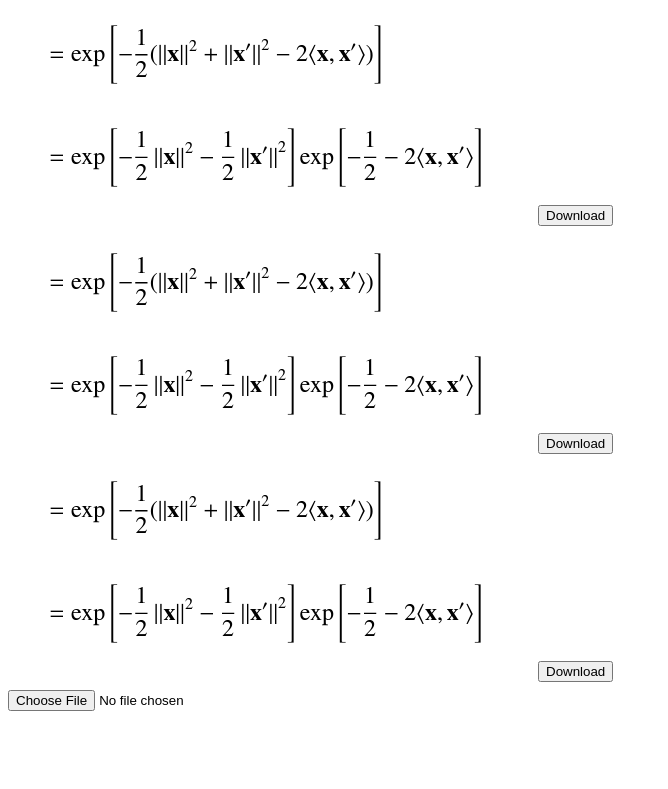
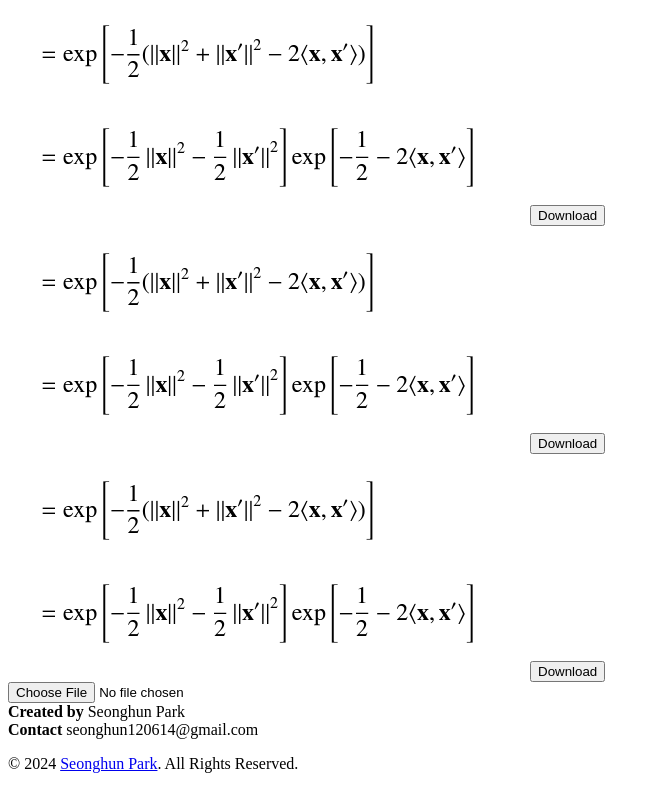
Before and after one commit to seonghun120614/SYD, a React (Vite) app in the folder app/front/: page / in a window 1280 px wide. Shown: the part 538-1327 px from the top of the page, without its empty margins (0-668 px from the left). Before the commit the page ends 1257 px from the top, so only its background shows below. Built offline with nearby package versions, Linux system fonts and the light colour scheme.

Commit message:
feat: Create a  layout

```diff
--- a/app/front/src/App.jsx
+++ b/app/front/src/App.jsx
@@ -3,6 +3,7 @@ import React from "react";
 import CSVUpload from './components/CSVUpload';
 import Body from './layouts/Body';
 import Header from './layouts/Header';
+import Footer from './layouts/Footer';
 
 
 function App() {
@@ -11,6 +12,7 @@ function App() {
       <Header />
       <Body />
       <CSVUpload />
+      <Footer />
     </div>
   );
 }
--- a/app/front/src/layouts/Body.jsx
+++ b/app/front/src/layouts/Body.jsx
@@ -9,11 +9,11 @@ function Body() {
   const blocks = [1, 2, 3, 4, 5];
 
   return (
-    <body>
+    <main>
       {blocks.map(() => (
         <Block />
       ))}
-    </body>
+    </main>
   );
 }
 
--- /dev/null
+++ b/app/front/src/layouts/Footer.jsx
@@ -0,0 +1,12 @@
+import React from "react";
+
+function Footer() {
+  return (
+    <footer>
+      <span><b>Created by</b> Seonghun Park<br /><b>Contact</b> seonghun120614@gmail.com</span>
+      <p>&copy; 2024 <a href="mailto:seonghun120614@gmail.com">Seonghun Park</a>. All Rights Reserved.</p>
+    </footer>
+  );
+}
+
+export default Footer;
```
Also changed, not shown: 1 other file (tests, documents, lock files or other folders).
